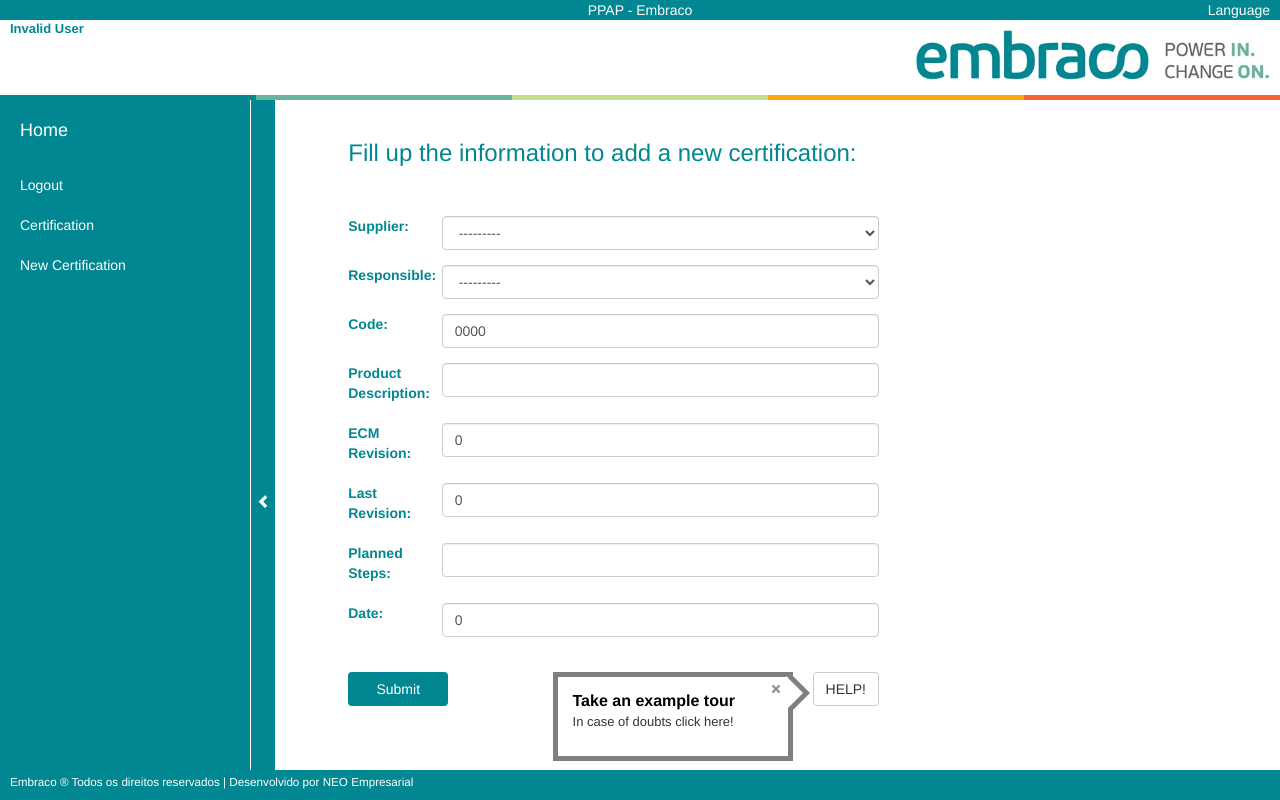
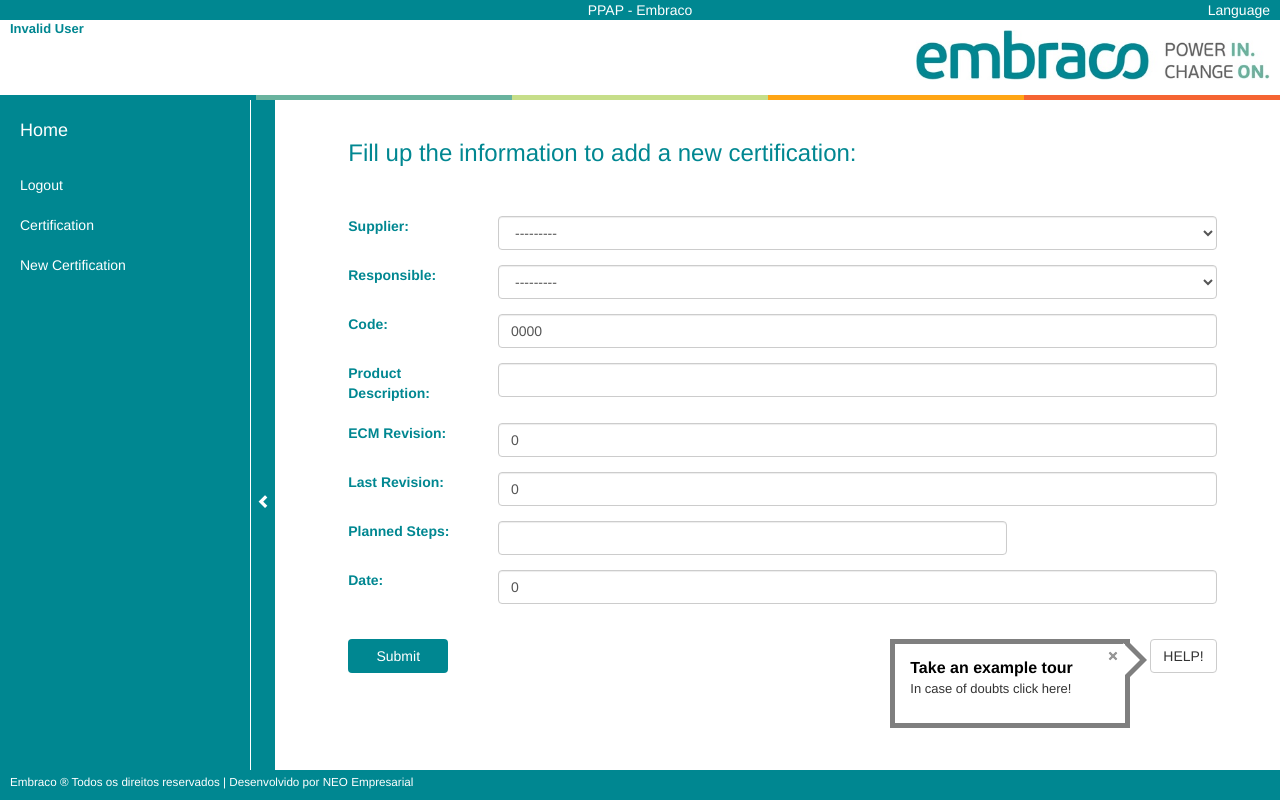
Before and after one commit to carvalhobrc/E80-PPAP_Online, a Django app: page /certification/ in a window 1280 px wide. Run offline with Django 3.2, Linux system fonts and the light colour scheme; the visitor is signed in with stand-in values (Sample User, id 1); some libraries are stand-ins or nearby versions.

Commit message:
Managed div overflow attribute for content not covering the header. Need to corret forms default css, setting maxwidth attributes directly on the desired field, and not for the whole space. - Commas on the class definition are wrong, so need to be fixed by AFZ.

```diff
--- a/certification/templates/certification/certification-list.html
+++ b/certification/templates/certification/certification-list.html
@@ -4,9 +4,6 @@
 {% load staticfiles %}
 
 	<meta charset="utf-8">
-	<link rel="stylesheet" href="http://maxcdn.bootstrapcdn.com/bootstrap/3.3.7/css/bootstrap.min.css">
-	<script src="https://ajax.googleapis.com/ajax/libs/jquery/1.12.4/jquery.min.js"></script>
-	<script src="http://maxcdn.bootstrapcdn.com/bootstrap/3.3.7/js/bootstrap.min.js"></script>
     <link rel="stylesheet" href="{% static 'css/form-list.css' %}">
     <script src="{%  static 'js/form-list.js' %}"></script>
 
--- a/certification/templates/certification/main.html
+++ b/certification/templates/certification/main.html
@@ -65,7 +65,7 @@
 
        <div class="form-group row">
     	  <label for="example-text-input" class="col-xs-2 col-form-label, embraco-font-dark-green">Planned Steps:</label>
-    	  <div class="col-xs-10">
+    	  <div class="col-xs-10" style="max-width: 60%;">
              {{ form.planned_steps }}
     	  </div>
     	</div>
--- a/main/static/css/form-pattern/form-main.css
+++ b/main/static/css/form-pattern/form-main.css
@@ -3,7 +3,7 @@
 	background-color: #FFFFFF;
 	top: 20px;
     margin-left: 5%;
-    margin-right:40%;
+    margin-right:5%;
 	position: relative;
 }
 
--- a/main/static/css/ppap-style.css
+++ b/main/static/css/ppap-style.css
@@ -114,3 +114,14 @@
     border-bottom: none;
     border-left: 1px solid #fff;
 }
+
+.ppap-base-div {
+    height: calc(100% - 130px);
+}
+
+.ppap-content-div {
+    margin-top: 80px;
+    margin-bottom: 30px;
+    height: 100%;
+    overflow-y: auto;
+}
--- a/main/templates/main/base.html
+++ b/main/templates/main/base.html
@@ -50,7 +50,7 @@
 
 </head>
 
-<body>
+<body style="overflow: hidden">
     <!-- Complete page -->
     <div class="ppap-header">
         <p class="ppap-header-text">PPAP - Embraco</p>
@@ -69,7 +69,7 @@
     <div class="header-color-bar header-color-bar-4"></div>
     <div class="header-color-bar header-color-bar-5"></div>
 
-    <div style="margin-top: 80px;">
+    <div class="ppap-base-div">
         {% block base-content %}
         {% endblock %}
     </div>
--- a/main/templates/main/side-menu.html
+++ b/main/templates/main/side-menu.html
@@ -1,7 +1,7 @@
 {% extends 'main/main.html' %}
 
 {% block main-content %}
-    <div id="wrapper" style="margin-top: 80px;">
+    <div id="wrapper" class="ppap-content-div">
 
         <!-- Sidebar -->
         <div id="sidebar-wrapper" style="overflow-x: hidden;"> <!-- "div" do menu lateral - (hidden) Oculta a barra de scroll em X -->
@@ -41,8 +41,8 @@
                 <!-- Python content -->
                 <div class="row">
                     <div class="col-lg-12">
-                        {% block content %}
-                        {% endblock %}
+                            {% block content %}
+                            {% endblock %}
                     </div>
                 </div>
                 <!-- /Python content -->
```
Also changed, not shown: certification/templates/certification/certification_form.html (deleted, +0 -9 lines), manageUsers/templates/manageUsers/manage-users.html (+32 -18 lines).
